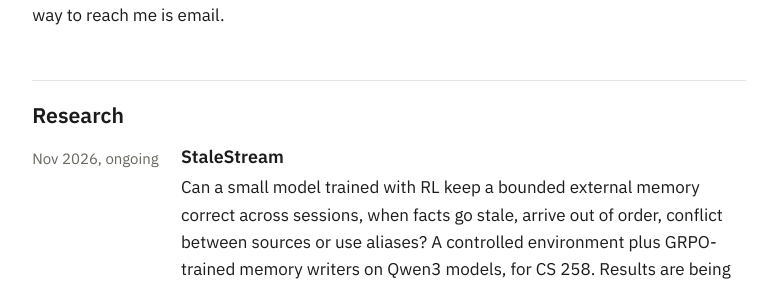
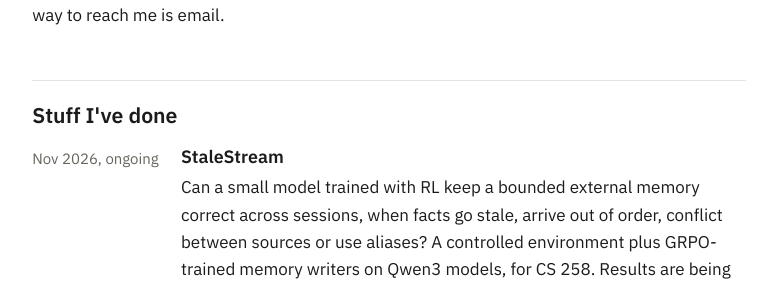
Before and after one commit to Vedant2100/vedant2100.github.io, a Jekyll site: the page built from _pages/about.md, in a window 1280 px wide and 900 px high, scrolled down 386 px. Shown: the part 159-446 px from the top of the window, without its empty margins (153-927 px from the left). Built offline with Jekyll 4.4.1, drawn with Linux system fonts in a browser that asks for light colours; a script bundle is joined from its source files by our own code; library files that are not in the unit come from our copies.

Commit message:
Use Stuff I've done as the heading

```diff
--- a/_pages/about.md
+++ b/_pages/about.md
@@ -31,7 +31,7 @@ redirect_from:
 </div>
 
 <section class="home-section" id="work" aria-labelledby="work-heading">
-  <h2 id="work-heading">Research</h2>
+  <h2 id="work-heading">Stuff I&#39;ve done</h2>
   <ol class="entries">
     <li class="entry">
       <p class="entry__when">Nov 2026, ongoing</p>
```
